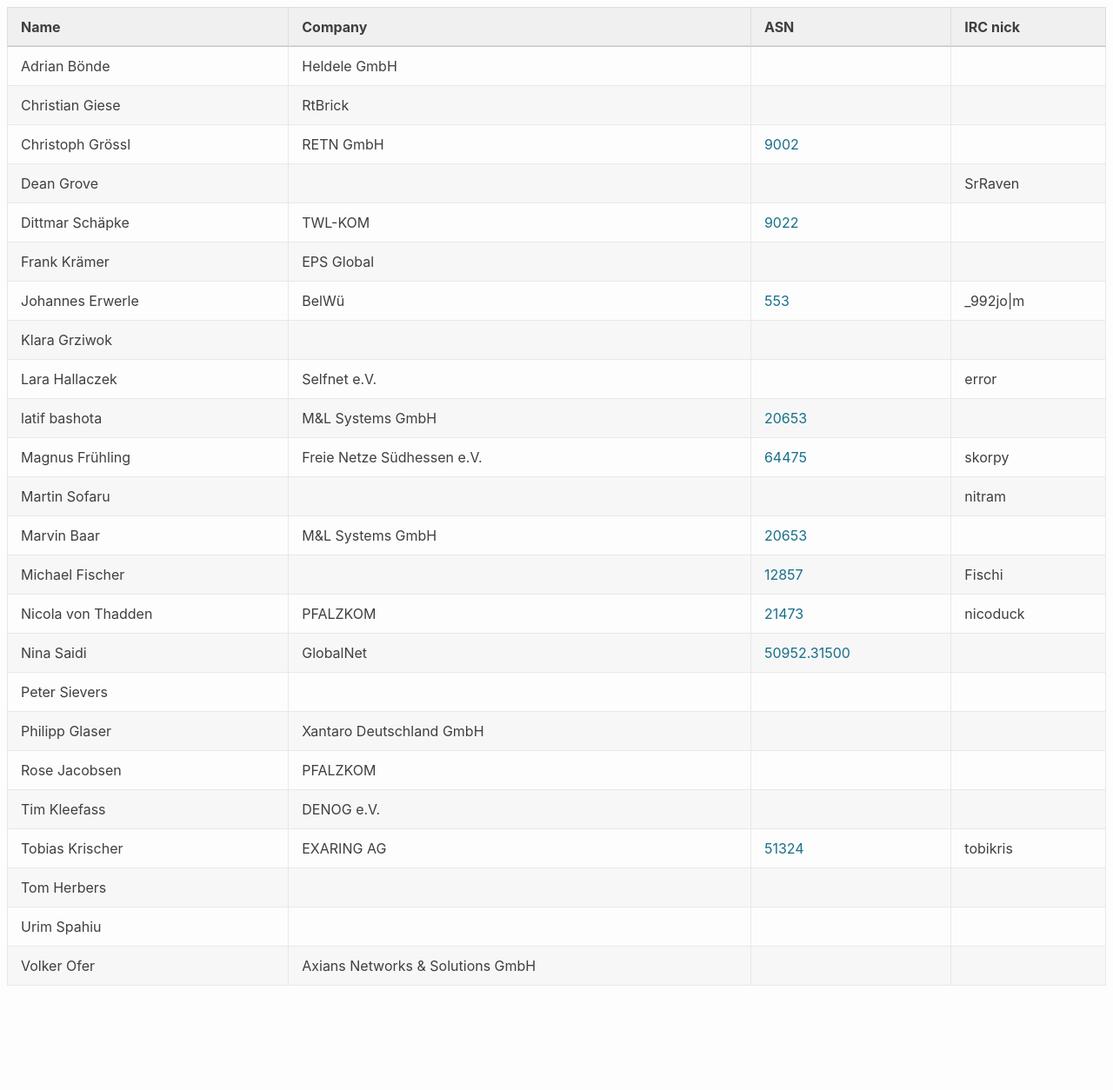
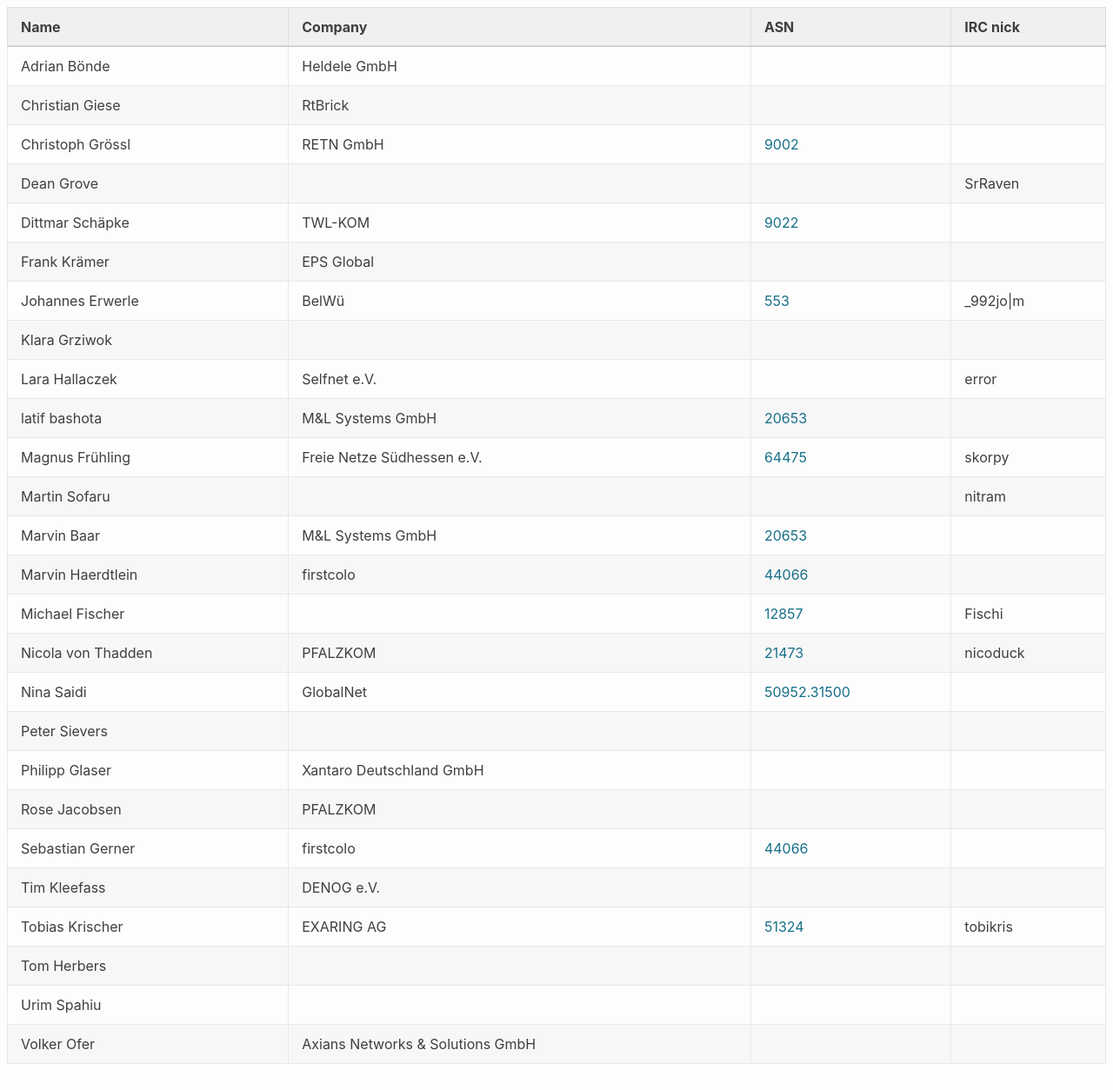
Before and after one commit to denog/pretix-attendeelist, a Jekyll site: the page built from denogmeetup24-04/index.markdown, in a window 1280 px wide and 1254 px high. Shown: the whole window at 87% size. Built offline with Jekyll 4.4.1, drawn with Linux system fonts in a browser that asks for light colours.

Commit message:
Latest data: Fri Feb 16 19:27:54 UTC 2024

```diff
--- a/_data/attendees_denogmeetup24-04.json
+++ b/_data/attendees_denogmeetup24-04.json
@@ -78,6 +78,12 @@
     "asn": "20653"
   },
   {
+    "name": "Marvin Haerdtlein",
+    "company": "firstcolo",
+    "irc": null,
+    "asn": "44066"
+  },
+  {
     "name": "Michael Fischer",
     "company": null,
     "irc": "Fischi",
@@ -114,6 +120,12 @@
     "asn": null
   },
   {
+    "name": "Sebastian Gerner",
+    "company": "firstcolo",
+    "irc": null,
+    "asn": "44066"
+  },
+  {
     "name": "Tim Kleefass",
     "company": "DENOG e.V.",
     "irc": null,
```
